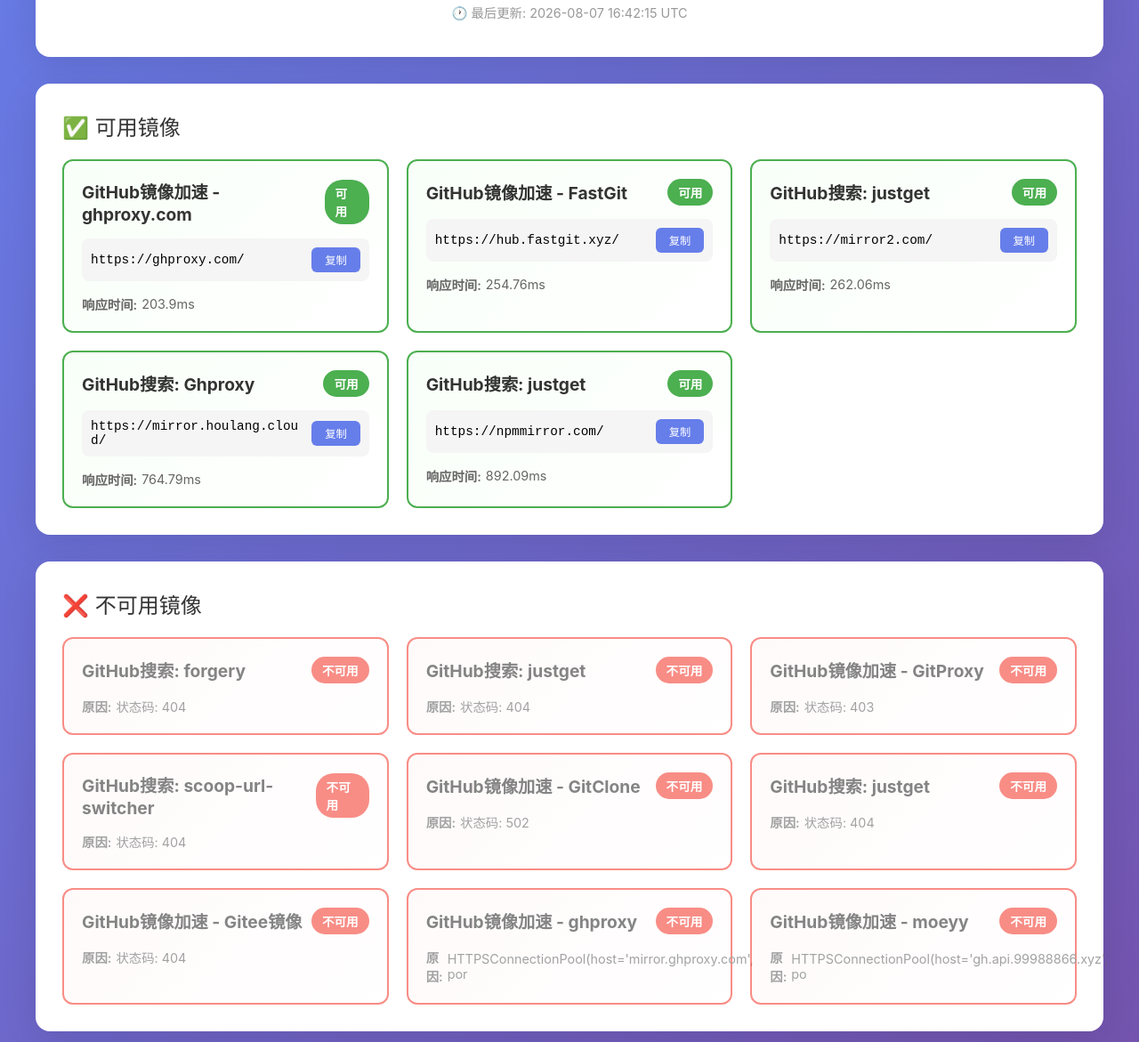
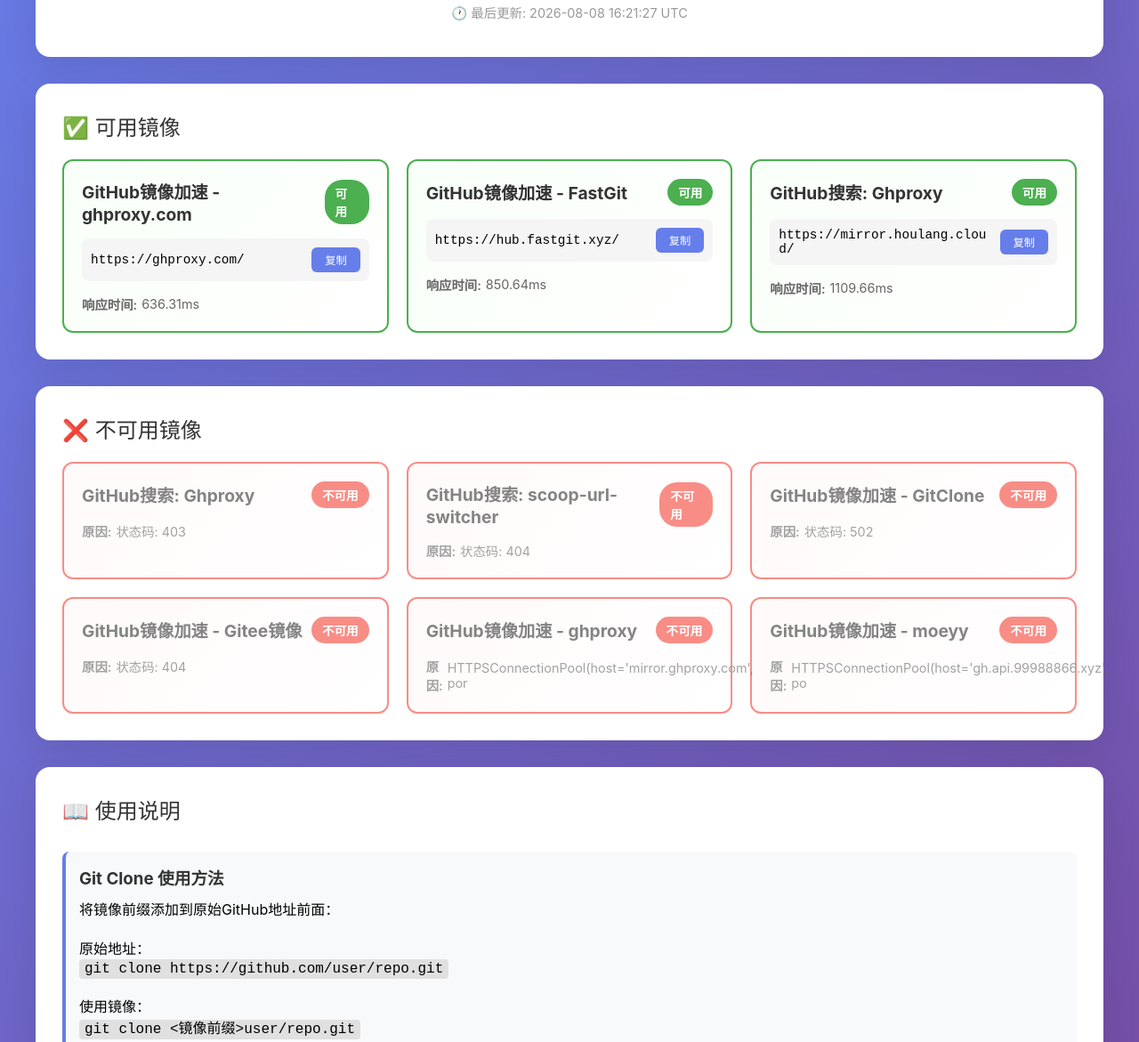
Before and after one commit to jerome158/CHN, a plain HTML site: page index.html in a window 1280 px wide. Shown: the part 273-1444 px from the top of the page at 89% size. Drawn offline with Linux system fonts and the light colour scheme.

Commit message:
deploy: 65fa33ca7951fe4ddd366596274bac506b5dd725

```diff
--- a/index.html
+++ b/index.html
@@ -266,15 +266,15 @@
             <p class="subtitle">实时检测的GitHub镜像加速服务</p>
             <div class="stats">
                 <div class="stat-item">
-                    <div class="stat-value">5</div>
+                    <div class="stat-value">3</div>
                     <div class="stat-label">可用镜像</div>
                 </div>
                 <div class="stat-item">
-                    <div class="stat-value">21</div>
+                    <div class="stat-value">16</div>
                     <div class="stat-label">总计检测</div>
                 </div>
             </div>
-            <p class="last-updated">🕐 最后更新: 2026-08-07 16:42:15 UTC</p>
+            <p class="last-updated">🕐 最后更新: 2026-08-08 16:21:27 UTC</p>
         </div>
 
         <div class="section">
@@ -287,12 +287,12 @@
                         <span class="status-badge available">可用</span>
                     </div>
                     <div class="mirror-url">
-                        <span id="url-7182740927792714897">https://ghproxy.com/</span>
+                        <span id="url--1095719203043508620">https://ghproxy.com/</span>
                         <button class="copy-btn" onclick="copyToClipboard('https://ghproxy.com/')">复制</button>
                     </div>
                     <div class="mirror-info">
                         <div class="info-item">
-                            <span class="info-label">响应时间:</span> 203.9ms
+                            <span class="info-label">响应时间:</span> 636.31ms
                         </div>
                     </div>
                 </div>
@@ -303,28 +303,12 @@
                         <span class="status-badge available">可用</span>
                     </div>
                     <div class="mirror-url">
-                        <span id="url-4951778826223802411">https://hub.fastgit.xyz/</span>
+                        <span id="url--2503970220761873824">https://hub.fastgit.xyz/</span>
                         <button class="copy-btn" onclick="copyToClipboard('https://hub.fastgit.xyz/')">复制</button>
                     </div>
                     <div class="mirror-info">
                         <div class="info-item">
-                            <span class="info-label">响应时间:</span> 254.76ms
-                        </div>
-                    </div>
-                </div>
-
-                <div class="mirror-card available">
-                    <div class="mirror-card-header">
-                        <div class="mirror-name">GitHub搜索: justget</div>
-                        <span class="status-badge available">可用</span>
-                    </div>
-                    <div class="mirror-url">
-                        <span id="url-6102660500809335928">https://mirror2.com/</span>
-                        <button class="copy-btn" onclick="copyToClipboard('https://mirror2.com/')">复制</button>
-                    </div>
-                    <div class="mirror-info">
-                        <div class="info-item">
-                            <span class="info-label">响应时间:</span> 262.06ms
+                            <span class="info-label">响应时间:</span> 850.64ms
                         </div>
                     </div>
                 </div>
@@ -335,28 +319,12 @@
                         <span class="status-badge available">可用</span>
                     </div>
                     <div class="mirror-url">
-                        <span id="url-1427549912620406491">https://mirror.houlang.cloud/</span>
+                        <span id="url--5185687171687689792">https://mirror.houlang.cloud/</span>
                         <button class="copy-btn" onclick="copyToClipboard('https://mirror.houlang.cloud/')">复制</button>
                     </div>
                     <div class="mirror-info">
                         <div class="info-item">
-                            <span class="info-label">响应时间:</span> 764.79ms
-                        </div>
-                    </div>
-                </div>
-
-                <div class="mirror-card available">
-                    <div class="mirror-card-header">
-                        <div class="mirror-name">GitHub搜索: justget</div>
-                        <span class="status-badge available">可用</span>
-                    </div>
-                    <div class="mirror-url">
-                        <span id="url-2242075776046396230">https://npmmirror.com/</span>
-                        <button class="copy-btn" onclick="copyToClipboard('https://npmmirror.com/')">复制</button>
-                    </div>
-                    <div class="mirror-info">
-                        <div class="info-item">
-                            <span class="info-label">响应时间:</span> 892.09ms
+                            <span class="info-label">响应时间:</span> 1109.66ms
                         </div>
                     </div>
                 </div>
@@ -370,31 +338,7 @@
 
                 <div class="mirror-card unavailable">
                     <div class="mirror-card-header">
-                        <div class="mirror-name">GitHub搜索: forgery</div>
-                        <span class="status-badge unavailable">不可用</span>
-                    </div>
-                    <div class="mirror-info">
-                        <div class="info-item">
-                            <span class="info-label">原因:</span> 状态码: 404
-                        </div>
-                    </div>
-                </div>
-
-                <div class="mirror-card unavailable">
-                    <div class="mirror-card-header">
-                        <div class="mirror-name">GitHub搜索: justget</div>
-                        <span class="status-badge unavailable">不可用</span>
-                    </div>
-                    <div class="mirror-info">
-                        <div class="info-item">
-                            <span class="info-label">原因:</span> 状态码: 404
-                        </div>
-                    </div>
-                </div>
-
-                <div class="mirror-card unavailable">
-                    <div class="mirror-card-header">
-                        <div class="mirror-name">GitHub镜像加速 - GitProxy</div>
+                        <div class="mirror-name">GitHub搜索: Ghproxy</div>
                         <span class="status-badge unavailable">不可用</span>
                     </div>
                     <div class="mirror-info">
@@ -424,18 +368,6 @@
                     <div class="mirror-info">
                         <div class="info-item">
                             <span class="info-label">原因:</span> 状态码: 502
-                        </div>
-                    </div>
-                </div>
-
-                <div class="mirror-card unavailable">
-                    <div class="mirror-card-header">
-                        <div class="mirror-name">GitHub搜索: justget</div>
-                        <span class="status-badge unavailable">不可用</span>
-                    </div>
-                    <div class="mirror-info">
-                        <div class="info-item">
-                            <span class="info-label">原因:</span> 状态码: 404
                         </div>
                     </div>
                 </div>
```
